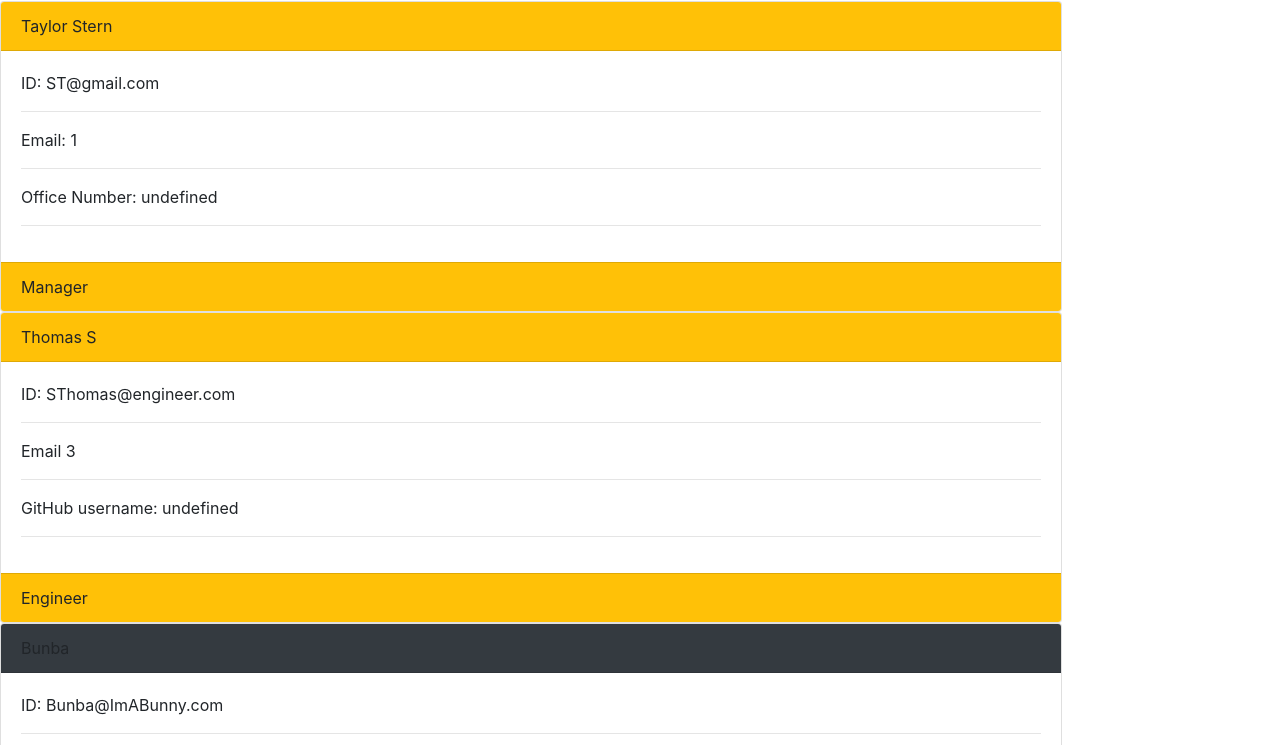
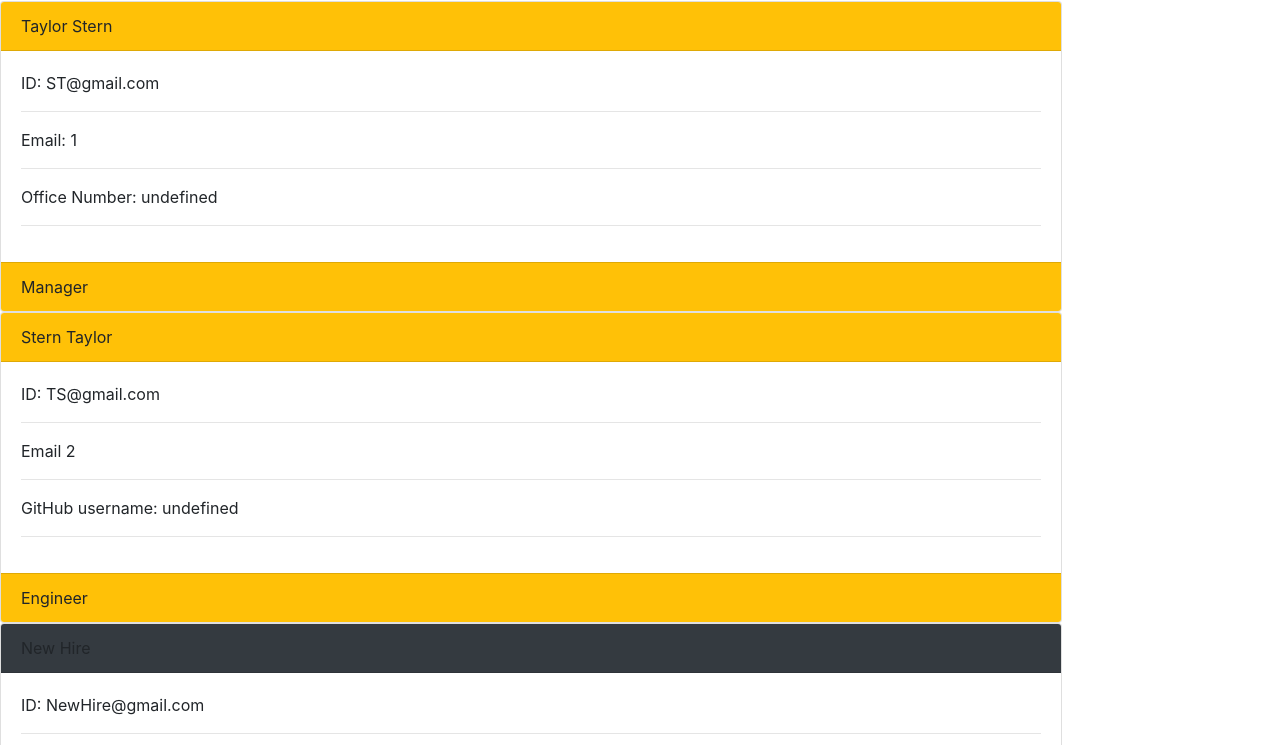
Before and after one commit to Sterntaylor/Team-Gen, a website: page dist-rendered-HTML/teamhomepage.html in a window 1280 px wide. Shown: the part 55-800 px from the top of the page. Drawn offline with nearby package versions, Linux system fonts and the light colour scheme.

```diff
--- a/dist-rendered-HTML/teamhomepage.html
+++ b/dist-rendered-HTML/teamhomepage.html
@@ -1 +1 @@
-<DOCTYPE! HTML><html><head><meta charset="UTF-8"><link rel="stylesheet" type="text/css" href="style.css"><link rel="stylesheet" href="https://stackpath.bootstrapcdn.com/bootstrap/4.3.1/css/bootstrap.min.css" integrity="sha384-ggOyR0iXCbMQv3Xipma34MD+dH/1fQ784/j6cY/iJTQUOhcWr7x9JvoRxT2MZw1T" crossorigin="anonymous"/><meta name="viewport" content="width=device-width, initial-scale=1.0"/> <meta http-equiv="X-UA-Compatible" content="ie=edge" /></head><body><header><h1 justify-content-center;>HomeBase</h1></header><container><div class="row"><div class="col-sm-10"><div id="manager"><div class="card"><div class="card-header bg-warning">Taylor Stern</div><div class="card-body"><div class=content><p>ID: ST@gmail.com</p><hr><p>Email: 1</p><hr><p>Office Number: undefined</p><hr></div></div><div class="card-footer bg-warning">Manager</div></div></div><div id="engineer"><div class="card"><div class="card-header bg-warning">Thomas S</div><div class="card-body"><div class=content><p>ID: SThomas@engineer.com</p><hr><p>Email 3</p><hr><p>GitHub username: undefined</p><hr></div></div><div class="card-footer bg-warning">Engineer</div></div></div><div id="intern"><div class="card"><div class="card-header bg-dark">Bunba</div><div class="card-body"><div class=content><p>ID: Bunba@ImABunny.com</p><hr><p>Email: 4</p><hr><p>School: University of Bunny</p><hr></div></div><div class="card-footer bg-dark">Intern</div></div></div></div></div></container></body></html>
+<DOCTYPE! HTML><html><head><meta charset="UTF-8"><link rel="stylesheet" type="text/css" href="style.css"><link rel="stylesheet" href="https://stackpath.bootstrapcdn.com/bootstrap/4.3.1/css/bootstrap.min.css" integrity="sha384-ggOyR0iXCbMQv3Xipma34MD+dH/1fQ784/j6cY/iJTQUOhcWr7x9JvoRxT2MZw1T" crossorigin="anonymous"/><meta name="viewport" content="width=device-width, initial-scale=1.0"/> <meta http-equiv="X-UA-Compatible" content="ie=edge" /></head><body><header><h1 justify-content-center;>HomeBase</h1></header><container><div class="row"><div class="col-sm-10"><div id="manager"><div class="card"><div class="card-header bg-warning">Taylor Stern</div><div class="card-body"><div class=content><p>ID: ST@gmail.com</p><hr><p>Email: 1</p><hr><p>Office Number: undefined</p><hr></div></div><div class="card-footer bg-warning">Manager</div></div></div><div id="engineer"><div class="card"><div class="card-header bg-warning">Stern Taylor</div><div class="card-body"><div class=content><p>ID: TS@gmail.com</p><hr><p>Email 2</p><hr><p>GitHub username: undefined</p><hr></div></div><div class="card-footer bg-warning">Engineer</div></div></div><div id="intern"><div class="card"><div class="card-header bg-dark">New Hire</div><div class="card-body"><div class=content><p>ID: NewHire@gmail.com</p><hr><p>Email: 3</p><hr><p>School: University of Arizona Bootcamp</p><hr></div></div><div class="card-footer bg-dark">Intern</div></div></div></div></div></container></body></html>
```
Also changed, not shown: README.md.
